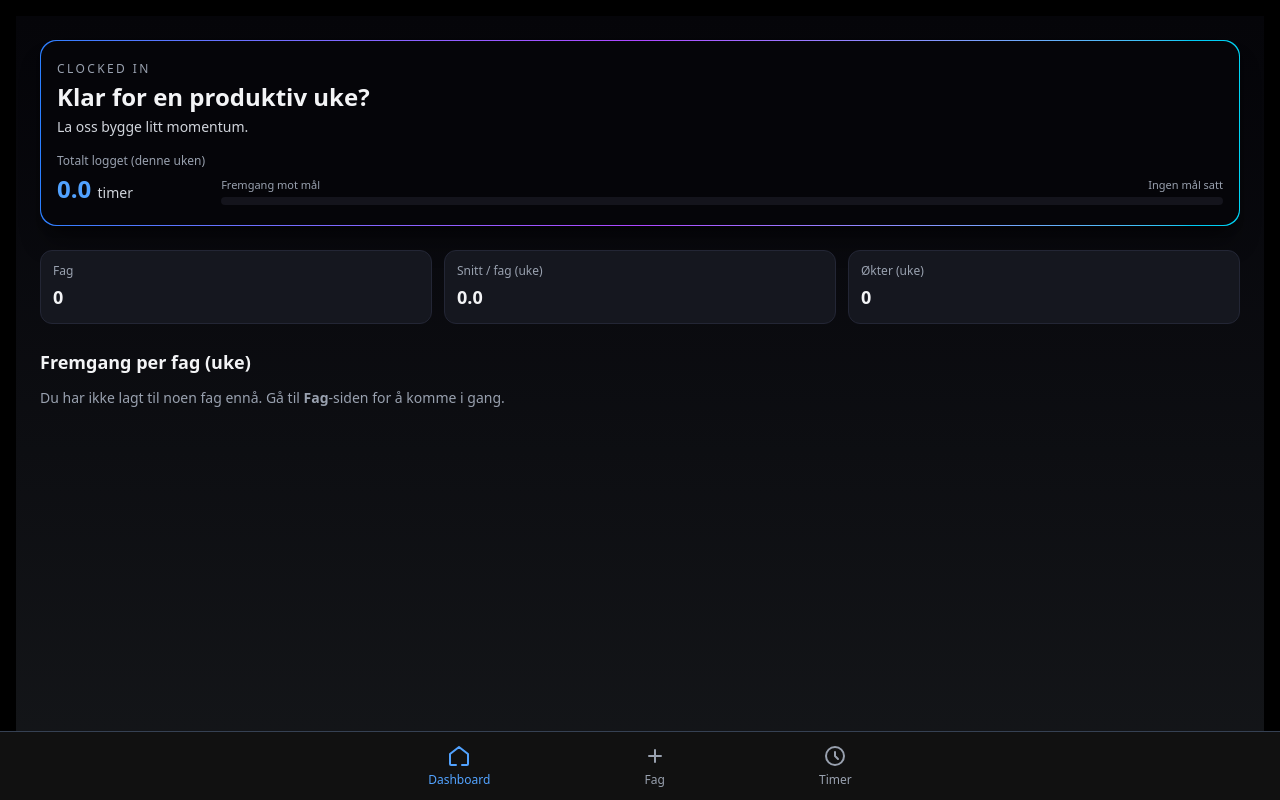
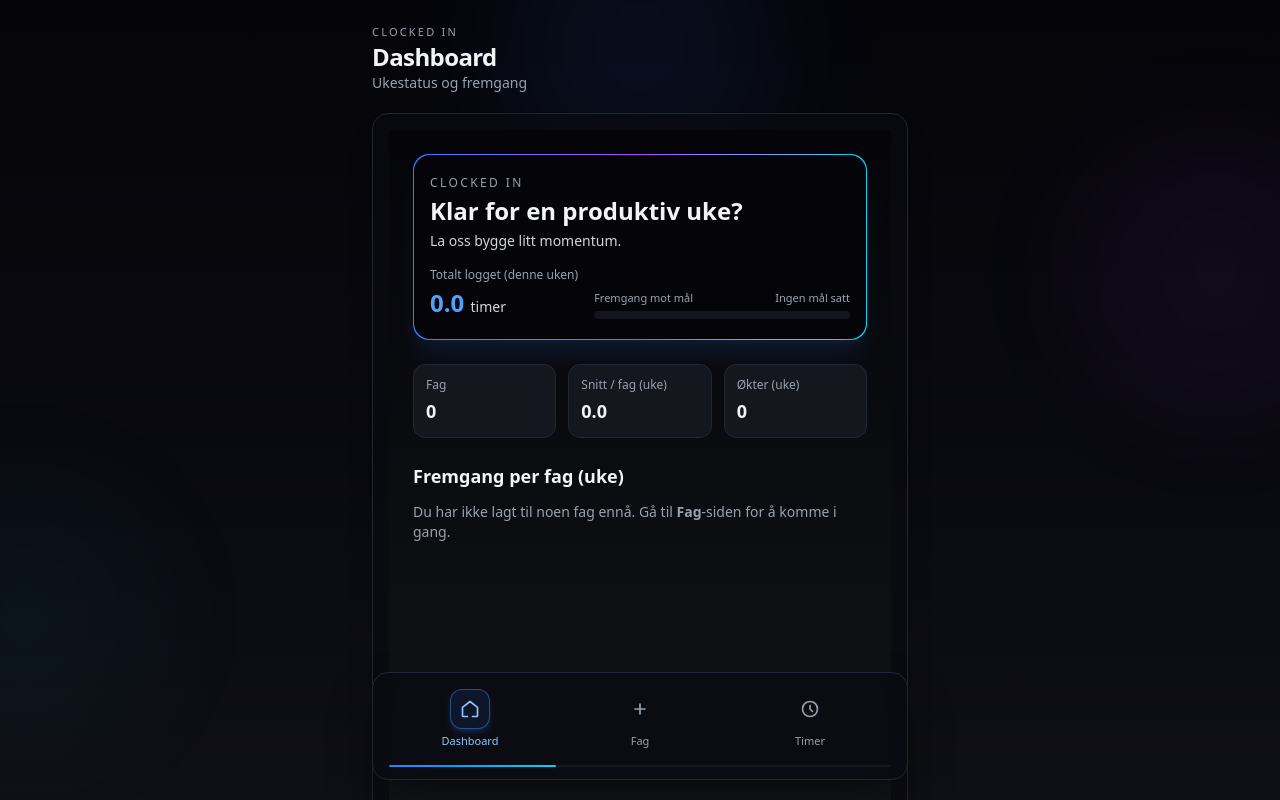
Before and after one commit to denizsaether/Student_App, a React (Vite) app in the folder frontend/: page / in a window 1280 px wide. Shown: the top 800 px of the page. Built offline with nearby package versions, Linux system fonts and the light colour scheme.

Commit message:
Frontend MVP: design + localStorage for fag og timer

```diff
--- a/frontend/src/App.tsx
+++ b/frontend/src/App.tsx
@@ -22,11 +22,43 @@ useEffect(() => {
   saveLogs(logs);
 }, [logs]);
 
-// sideinnhold og navigasjon
+// sideinnhold og navigasjonreturn (
 return (
-    <div className="min-h-screen bg-[#000] text-white pb-20">
+  ///global bakgrunn
+    <div className="min-h-screen text-gray-100 bg-gradient-to-b from-[#050509] via-[#0b0b12] to-[#15171a] pb-24">
+      {/* Subtle glow bak */}
+      <div className="pointer-events-none fixed inset-0 opacity-40">
+        <div className="absolute -top-24 left-1/2 h-72 w-72 -translate-x-1/2 rounded-full bg-blue-500/20 blur-3xl" />
+        <div className="absolute top-32 right-[-80px] h-72 w-72 rounded-full bg-purple-500/15 blur-3xl" />
+        <div className="absolute bottom-10 left-[-120px] h-72 w-72 rounded-full bg-cyan-400/10 blur-3xl" />
+      </div>
+
       {/* SIDE-INNHOLD */}
-      <main className="p-4">
+      <main className="relative mx-auto max-w-xl px-5 pt-6">
+        {/* Page header */}
+        <div className="mb-5">
+          <p className="text-[11px] uppercase tracking-[0.2em] text-gray-400">
+            Clocked In
+          </p>
+          <h1 className="text-2xl font-semibold tracking-tight">
+            {page === "dashboard"
+              ? "Dashboard"
+              : page === "subjects"
+              ? "Fag"
+              : "Logg timer"}
+          </h1>
+          <p className="text-sm text-gray-400">
+            {page === "dashboard"
+              ? "Ukestatus og fremgang"
+              : page === "subjects"
+              ? "Administrer fag og mål"
+              : "Registrer økter og rediger historikk"}
+          </p>
+        </div>
+
+        {/* Content card */}
+        <div className="rounded-2xl border border-[#232635] bg-[#0b0b12]/70 shadow-xl shadow-black/40 backdrop-blur">
+          <div className="p-4">
             {page === "dashboard" && (
               <Dashboard subjects={subjects} logs={logs} />
             )}
@@ -38,17 +70,35 @@ useEffect(() => {
             {page === "log" && (
               <LogHours subjects={subjects} logs={logs} setLogs={setLogs} />
             )}
+          </div>
+        </div>
+
+        <div className="h-24" />
       </main>
 
       {/* FOOTER / NAVIGATION */}
-      <footer className="fixed bottom-0 left-0 w-full bg-[#111] border-t border-gray-700 text-gray-300">
-        <div className="max-w-xl mx-auto flex justify-around py-3">
+      <footer className="fixed bottom-0 left-0 w-full">
+        <div className="mx-auto max-w-xl px-5 pb-5">
+          <div className="rounded-2xl border border-[#232635] bg-[#0b0b12]/80 shadow-2xl shadow-black/50 backdrop-blur">
+            <div className="flex justify-around px-3 py-2">
               {/* Dashboard */}
               <button
+                type="button"
                 onClick={() => setPage("dashboard")}
-            className={`flex flex-col items-center text-xs ${
-              page === "dashboard" ? "text-blue-400" : "text-gray-400"
-            } hover:text-blue-300`}
+                className={
+                  "group flex w-full flex-col items-center justify-center rounded-xl px-2 py-2 text-[11px] transition " +
+                  (page === "dashboard"
+                    ? "text-blue-300"
+                    : "text-gray-400 hover:text-gray-200")
+                }
+              >
+                <div
+                  className={
+                    "mb-1 flex h-10 w-10 items-center justify-center rounded-xl border transition " +
+                    (page === "dashboard"
+                      ? "border-blue-400/40 bg-blue-500/10 shadow-md shadow-blue-500/20"
+                      : "border-transparent bg-transparent group-hover:border-[#232635] group-hover:bg-white/5")
+                  }
                 >
                   <svg
                     xmlns="http://www.w3.org/2000/svg"
@@ -56,7 +106,7 @@ useEffect(() => {
                     viewBox="0 0 24 24"
                     strokeWidth="2"
                     stroke="currentColor"
-              className="w-6 h-6 mb-1"
+                    className="h-5 w-5"
                   >
                     <path
                       strokeLinecap="round"
@@ -64,15 +114,28 @@ useEffect(() => {
                       d="M3 10l9-7 9 7v10a1 1 0 01-1 1h-5m-6 0H4a1 1 0 01-1-1V10"
                     />
                   </svg>
+                </div>
                 Dashboard
               </button>
 
               {/* Fag */}
               <button
+                type="button"
                 onClick={() => setPage("subjects")}
-            className={`flex flex-col items-center text-xs ${
-              page === "subjects" ? "text-blue-400" : "text-gray-400"
-            } hover:text-blue-300`}
+                className={
+                  "group flex w-full flex-col items-center justify-center rounded-xl px-2 py-2 text-[11px] transition " +
+                  (page === "subjects"
+                    ? "text-purple-300"
+                    : "text-gray-400 hover:text-gray-200")
+                }
+              >
+                <div
+                  className={
+                    "mb-1 flex h-10 w-10 items-center justify-center rounded-xl border transition " +
+                    (page === "subjects"
+                      ? "border-purple-400/40 bg-purple-500/10 shadow-md shadow-purple-500/20"
+                      : "border-transparent bg-transparent group-hover:border-[#232635] group-hover:bg-white/5")
+                  }
                 >
                   <svg
                     xmlns="http://www.w3.org/2000/svg"
@@ -80,19 +143,36 @@ useEffect(() => {
                     viewBox="0 0 24 24"
                     strokeWidth="2"
                     stroke="currentColor"
-              className="w-6 h-6 mb-1"
+                    className="h-5 w-5"
                   >
-              <path strokeLinecap="round" strokeLinejoin="round" d="M12 6v12m6-6H6" />
+                    <path
+                      strokeLinecap="round"
+                      strokeLinejoin="round"
+                      d="M12 6v12m6-6H6"
+                    />
                   </svg>
+                </div>
                 Fag
               </button>
 
               {/* Timer */}
               <button
+                type="button"
                 onClick={() => setPage("log")}
-            className={`flex flex-col items-center text-xs ${
-              page === "log" ? "text-blue-400" : "text-gray-400"
-            } hover:text-blue-300`}
+                className={
+                  "group flex w-full flex-col items-center justify-center rounded-xl px-2 py-2 text-[11px] transition " +
+                  (page === "log"
+                    ? "text-cyan-300"
+                    : "text-gray-400 hover:text-gray-200")
+                }
+              >
+                <div
+                  className={
+                    "mb-1 flex h-10 w-10 items-center justify-center rounded-xl border transition " +
+                    (page === "log"
+                      ? "border-cyan-400/40 bg-cyan-500/10 shadow-md shadow-cyan-500/20"
+                      : "border-transparent bg-transparent group-hover:border-[#232635] group-hover:bg-white/5")
+                  }
                 >
                   <svg
                     xmlns="http://www.w3.org/2000/svg"
@@ -100,7 +180,7 @@ useEffect(() => {
                     viewBox="0 0 24 24"
                     strokeWidth="2"
                     stroke="currentColor"
-              className="w-6 h-6 mb-1"
+                    className="h-5 w-5"
                   >
                     <path
                       strokeLinecap="round"
@@ -108,8 +188,27 @@ useEffect(() => {
                       d="M12 8v4l3 3m6-3a9 9 0 11-18 0 9 9 0 0118 0z"
                     />
                   </svg>
+                </div>
                 Timer
               </button>
+            </div>
+
+            {/* active indicator */}
+            <div className="px-4 pb-3">
+              <div className="h-[2px] w-full rounded-full bg-[#15171f] overflow-hidden">
+                <div
+                  className={
+                    "h-[2px] rounded-full transition-all duration-300 " +
+                    (page === "dashboard"
+                      ? "w-1/3 bg-gradient-to-r from-blue-500 to-cyan-400"
+                      : page === "subjects"
+                      ? "w-2/3 bg-gradient-to-r from-purple-500 to-pink-400"
+                      : "w-full bg-gradient-to-r from-cyan-400 to-emerald-400")
+                  }
+                />
+              </div>
+            </div>
+          </div>
         </div>
       </footer>
     </div>
--- a/frontend/src/index.css
+++ b/frontend/src/index.css
@@ -3,6 +3,6 @@
   color-scheme: dark;
 }
 body {
-  background: #2e439f;
+  background: #000003;
   color: #d4d4d4;
 }
--- a/frontend/src/pages/Dashboard.tsx
+++ b/frontend/src/pages/Dashboard.tsx
@@ -94,7 +94,7 @@ function Dashboard({ subjects, logs }: DashboardProps) {
   return (
     <div className="min-h-screen px-6 pb-24 pt-6 text-gray-100 bg-gradient-to-b from-[#050509] to-[#15171a]">
       {/* Hero-kort */}
-      <section className="mb-6 rounded-2xl p-[1px] bg-gradient-to-r from-blue-500 via-purple-500 to-cyan-400 shadow-xl shadow-black/40">
+      <section className="mb-6 rounded-2xl p-[1px] bg-gradient-to-r from-blue-500 via-purple-500 to-cyan-400 shadow-xl shadow-blue-500/10">
         <div className="rounded-2xl bg-[#050509] px-4 py-5">
           <p className="text-xs uppercase tracking-[0.2em] text-gray-400 mb-1">
             Clocked In
--- a/frontend/src/pages/LogHours.tsx
+++ b/frontend/src/pages/LogHours.tsx
@@ -96,7 +96,7 @@ function LogHours({ subjects, logs, setLogs }: LogHoursProps) {
   };
 
   return (
-    <div className="min-h-screen px-6 pb-24 pt-6 text-gray-100 bg-gradient-to-b from-[#0f0f11] to-[#15171a]">
+    <div className="min-h-screen px-6 pb-24 pt-6 text-gray-100 bg-gradient-to-b from-[#050509] to-[#15171a]">
       <h2 className="text-3xl font-bold mb-6 tracking-tight">Logg timer</h2>
 
       {subjects.length === 0 ? (
--- a/frontend/src/pages/Subjects.tsx
+++ b/frontend/src/pages/Subjects.tsx
@@ -55,7 +55,7 @@ function Subjects({ subjects, setSubjects }: SubjectsProps) {
   return (
     ///design bakgrunn
     <div className="min-h-screen px-6 pb-24 pt-6 text-gray-100
-                    bg-gradient-to-b from-[#0f0f11] to-[#1c677f]">
+                    bg-gradient-to-b from-[#050509] to-[#15171a]">
 
       <h2 className="text-3xl font-bold mb-6 tracking-tight">
         Your inspiring Subjects :)
```
Lines whose indentation alone changed are shown as unchanged.
